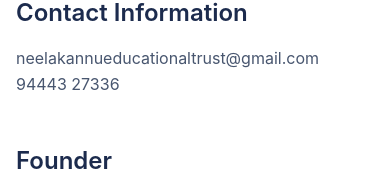
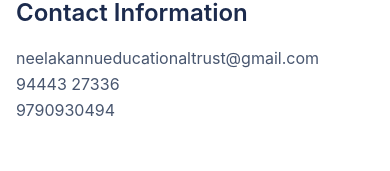
Before and after one commit to kavilanrj-cmd/TRUST, a Next.js app in the folder frontend/: page /about in a window 390 px wide. Shown: the part 664-835 px from the top of the page. Built offline with nearby package versions, Linux system fonts and the light colour scheme; no server answers.

Commit message:
Update About Us page: fix heading, add second phone number

```diff
--- a/frontend/src/app/(public)/about/page.tsx
+++ b/frontend/src/app/(public)/about/page.tsx
@@ -37,7 +37,7 @@ export default function AboutPage() {
                 {t("about.email", "neelakannueducationaltrust@gmail.com")}
               </a>
               <br/>
-              <span>{t("about.phone", "94443 27336")}</span>
+              <span className="whitespace-pre-line">{t("about.phone", "94443 27336\n9790930494")}</span>
             </p>
           </div>
         </div>
--- a/frontend/src/lib/home-content.ts
+++ b/frontend/src/lib/home-content.ts
@@ -160,7 +160,7 @@ export const CMS_DEFAULTS: Record<string, string> = {
     "No. 1/82, Ayyanar Street, Shakthi Ayyanar Nagar, Thiruvanchery, Chennai - 600 126, Tamil Nadu, India",
   "about.contactTitle": "Contact Information",
   "about.email": "neelakannueducationaltrust@gmail.com",
-  "about.phone": "94443 27336",
+  "about.phone": "94443 27336\n9790930494",
   // Removed duplicate old entries; new founder/mission below
   // Core Objectives and Areas of Work
   "about.organizationTitle": "About the Organization",
```
